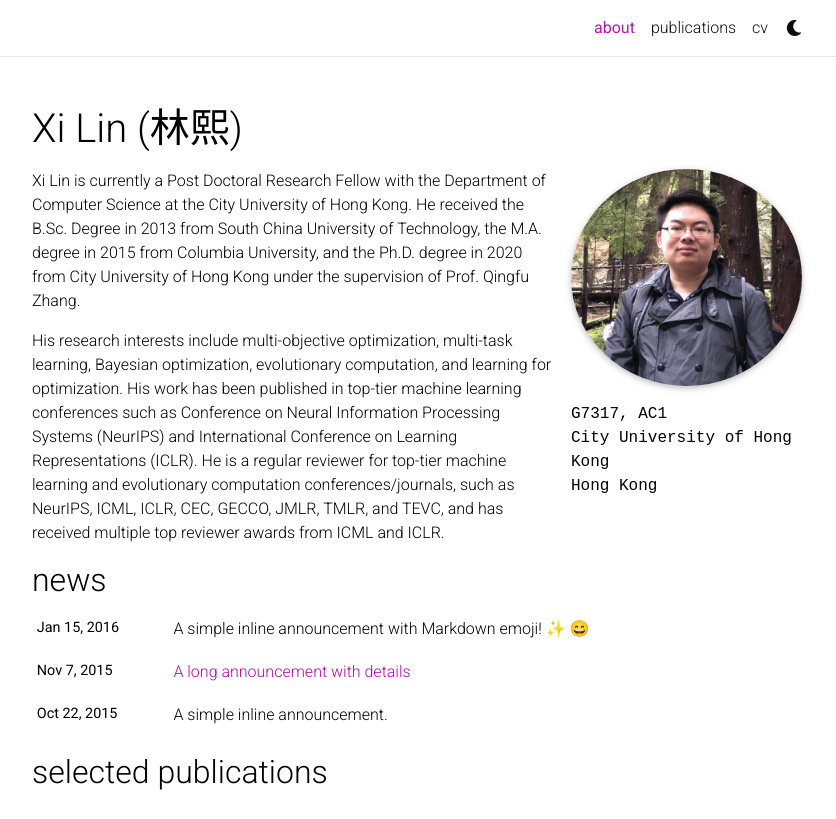
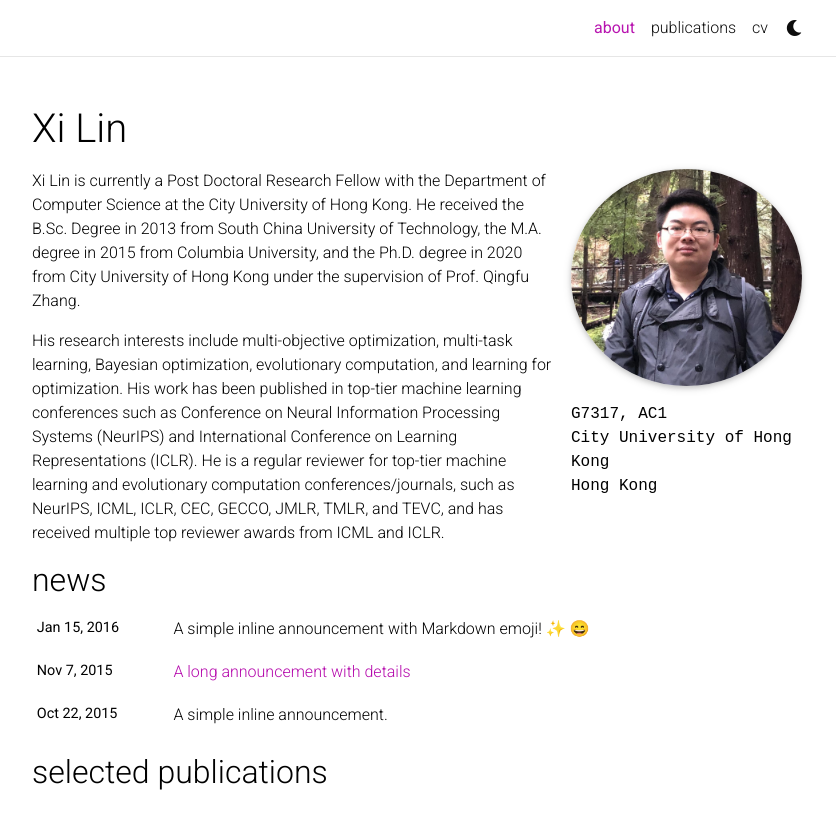
Before and after one commit to Xi-L/Xi-L.github.io, a Jekyll site: the page built from _pages/about.md, in a window 1280 px wide and 1089 px high, cut to the strip 0-819 px from the top of the window. Shown: the whole strip, without its empty margins (223-1059 px from the left). Built offline with Jekyll 4.4.1, drawn with Linux system fonts in a browser that asks for light colours; full-size pictures stand in for the smaller copies a plugin makes; emoji names are drawn with the system emoji font; comment, search, counter and statistics services are not loaded; a style sheet for code colours, icons or effects is not loaded.

Commit message:
Update _config.yml

```diff
--- a/_config.yml
+++ b/_config.yml
@@ -2,7 +2,7 @@
 # Site settings
 # -----------------------------------------------------------------------------
 
-title: Xi Lin (林熙) # the website title (if blank, full name will be used instead)
+title: blank # the website title (if blank, full name will be used instead)
 first_name: Xi
 middle_name:
 last_name: Lin
```
